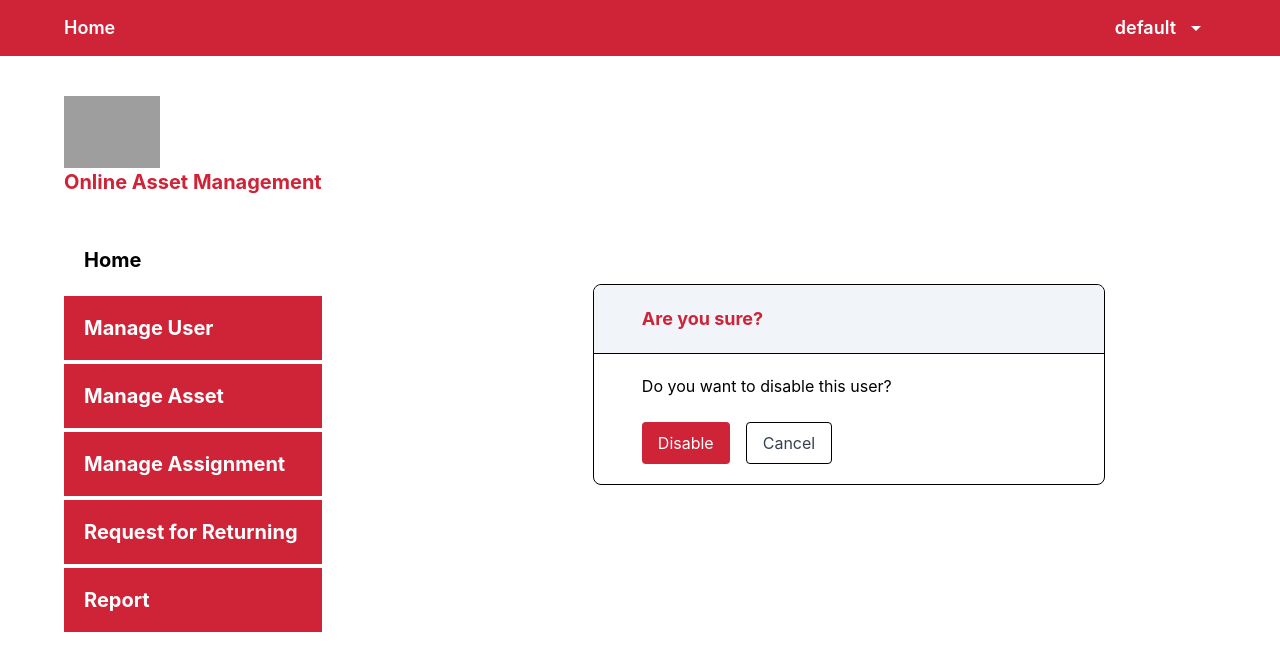
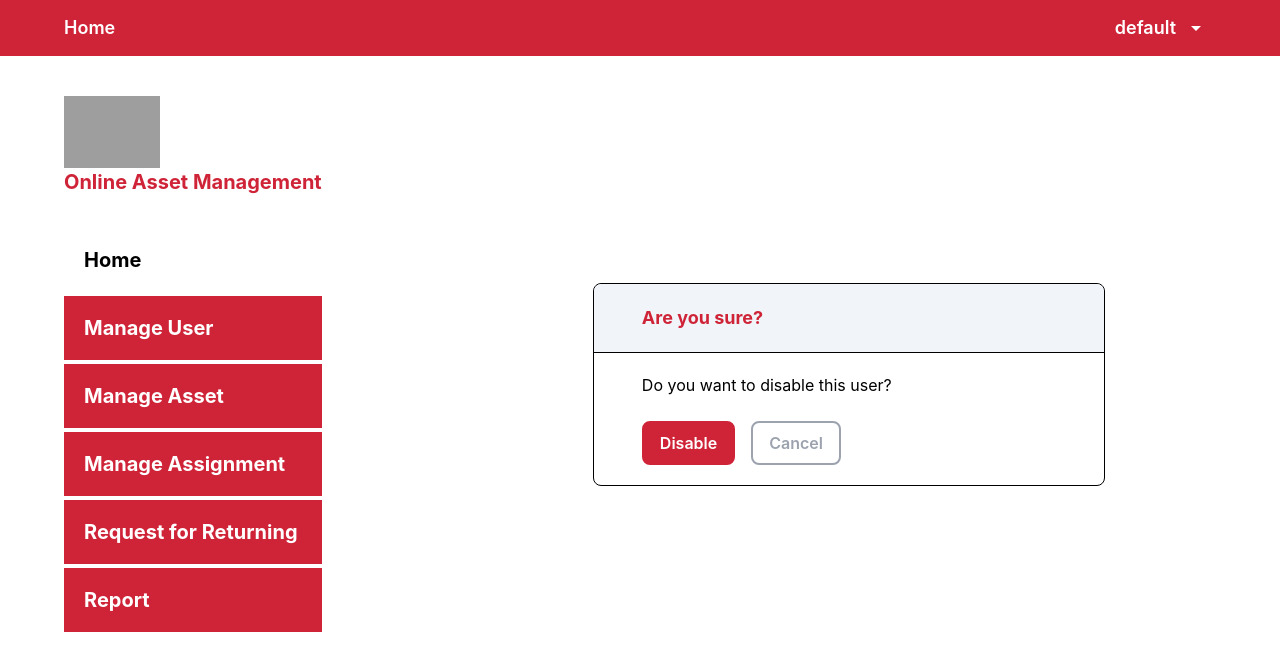
Before and after one commit to tuantai1522/AssetManagement, a React (Create React App) app in the folder AssetManagement.Application/FrontEnd/: page /user-manage in a window 1280 px wide. Shown: the top 670 px of the page. Built offline with nearby package versions, Linux system fonts and the light colour scheme; grey boxes are pictures that could not be loaded.

Commit message:
Integrate self-made Button component

```diff
--- a/AssetManagement.Application/FrontEnd/src/app/components/confirmModal/index.tsx
+++ b/AssetManagement.Application/FrontEnd/src/app/components/confirmModal/index.tsx
@@ -1,3 +1,5 @@
+import Button  from "../buttons/Button";
+
 interface Props {
   message: string;
   titleMessage?: string;
@@ -32,18 +34,15 @@ const ConfirmModal = ({
           <div className="w-full h-full px-12 py-5">
             <p className="mb-6">{message}</p>
             <div className="flex space-x-4">
-              <button
-                className="bg-primary text-white px-4 py-2 rounded hover:bg-red-600"
-                onClick={onConfirm}
-              >
-                {confirmMessage}
-              </button>
-              <button
-                className="border border-black text-gray-700 px-4 py-2 rounded hover:bg-gray-300"
-                onClick={onClose}
-              >
-                {cancelMessage}
-              </button>
+              <Button
+                content={confirmMessage}
+                onClickOn={onConfirm}
+              />
+              <Button
+                styleType="secondary"
+                content={cancelMessage}
+                onClickOn={onClose}
+              />
             </div>
           </div>
         </div>
```
